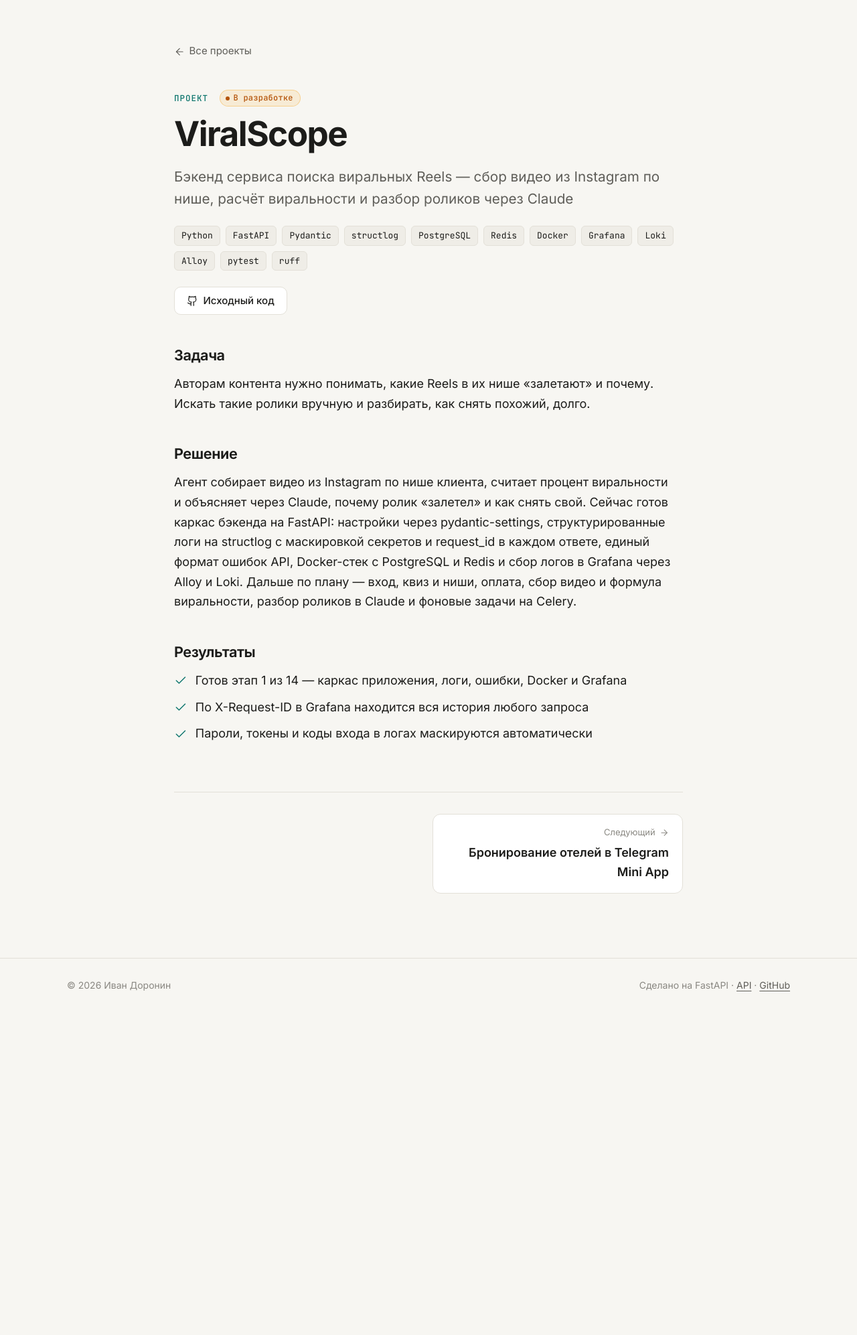
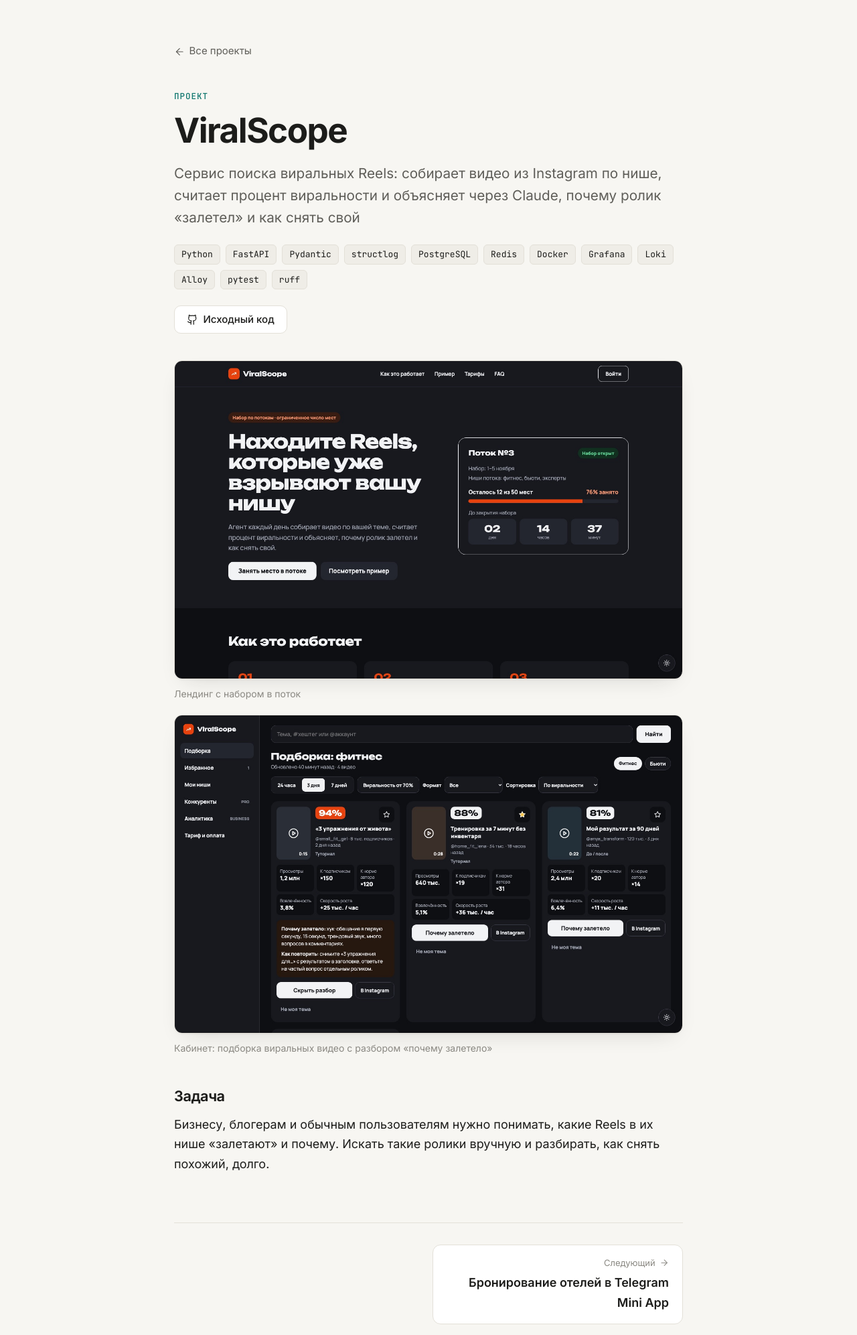
Before and after one commit to 2Neo2/portfolio-site, a FastAPI app: page /projects/viralscope in a window 1280 px wide. Shown: the part 65-2058 px from the top of the page at 67% size. Before the commit the page ends 1545 px from the top, so only its background shows below. Run offline with FastAPI, Linux system fonts and the light colour scheme.

Commit message:
content: ViralScope screenshots, description and problem only
- project screenshots: gallery on project page, cover on featured card
- solution is optional; ViralScope shows only description and problem
- removed in-progress status from ViralScope

Co-Authored-By: Claude Opus 5.5 <noreply@anthropic.com>

```diff
--- a/app/schemas.py
+++ b/app/schemas.py
@@ -56,15 +56,21 @@ class ProjectLinks(Schema):
     demo: HttpUrl | None = None
 
 
+class Screenshot(Schema):
+    src: str = Field(min_length=1)  # /static/img/projects/<slug>/<file>.jpg
+    alt: str = Field(min_length=1)  # подпись: что на экране
+
+
 class Project(Schema):
     slug: str = Field(pattern=r"^[a-z0-9]+(-[a-z0-9]+)*$")
     name: str = Field(min_length=1)
     summary: str
     problem: str
-    solution: str
+    solution: str | None = None
     results: list[str] = []
     stack: list[str] = []
     links: ProjectLinks = ProjectLinks()
+    screenshots: list[Screenshot] = []
     featured: bool = False
     in_progress: bool = False
 
--- a/app/static/css/style.css
+++ b/app/static/css/style.css
@@ -903,6 +903,55 @@ a:hover {
   grid-column: 1 / -1;
 }
 
+/* Обложка карточки: скриншот до краёв карточки (у карточки padding 28px + рамка 1px) */
+.project-cover {
+  display: block;
+  width: calc(100% + 56px);
+  max-width: none;
+  height: auto;
+  aspect-ratio: 16 / 9;
+  margin: -28px -28px 4px;
+  border-bottom: 1px solid var(--border);
+  border-radius: calc(var(--radius) - 1px) calc(var(--radius) - 1px) 0 0;
+  object-fit: cover;
+  object-position: top;
+}
+
+.screenshots {
+  display: grid;
+  gap: 20px;
+  margin-top: 40px;
+}
+
+.screenshot {
+  margin: 0;
+}
+
+.screenshot a {
+  display: block;
+  overflow: hidden;
+  border: 1px solid var(--border);
+  border-radius: 12px;
+  box-shadow: var(--shadow);
+}
+
+.screenshot img {
+  display: block;
+  width: 100%;
+  height: auto;
+  transition: transform 0.4s;
+}
+
+.screenshot a:hover img {
+  transform: scale(1.015);
+}
+
+.screenshot figcaption {
+  margin-top: 10px;
+  color: var(--text-faint);
+  font-size: 14px;
+}
+
 .badge-progress {
   display: inline-flex;
   align-items: center;
--- a/app/templates/partials/projects.html
+++ b/app/templates/partials/projects.html
@@ -10,7 +10,10 @@
     <div class="projects-grid">
       {% for project in featured %}
         {%- set metrics, _ = project.results | split_results -%}
-        <article class="project-card">
+        <article class="project-card{% if project.screenshots %} project-card-with-cover{% endif %}">
+          {% if project.screenshots %}
+            <img class="project-cover" src="{{ project.screenshots[0].src }}" alt="" width="1440" height="900" loading="lazy">
+          {% endif %}
           {% if project.in_progress %}<p class="badge-progress">{{ t.in_progress }}</p>{% endif %}
           <h3><a class="stretched-link" href="{{ home_url }}projects/{{ project.slug }}">{{ project.name }}</a></h3>
           <p class="project-summary">{{ project.summary }}</p>
--- a/app/templates/project.html
+++ b/app/templates/project.html
@@ -30,6 +30,19 @@
     {% endif %}
   </header>
 
+  {% if project.screenshots %}
+    <div class="screenshots">
+      {% for shot in project.screenshots %}
+        <figure class="screenshot">
+          <a href="{{ shot.src }}" target="_blank" rel="noopener">
+            <img src="{{ shot.src }}" alt="{{ shot.alt }}" width="1440" height="900" loading="{{ 'eager' if loop.first else 'lazy' }}">
+          </a>
+          <figcaption>{{ shot.alt }}</figcaption>
+        </figure>
+      {% endfor %}
+    </div>
+  {% endif %}
+
   {% if metrics %}
     <dl class="metrics">
       {% for value, label in metrics %}
@@ -46,10 +59,12 @@
     <p>{{ project.problem }}</p>
   </section>
 
-  <section class="project-section prose">
-    <h2>{{ t.solution }}</h2>
-    <p>{{ project.solution }}</p>
-  </section>
+  {% if project.solution %}
+    <section class="project-section prose">
+      <h2>{{ t.solution }}</h2>
+      <p>{{ project.solution }}</p>
+    </section>
+  {% endif %}
 
   {% if notes %}
     <section class="project-section">
--- a/content/en.yaml
+++ b/content/en.yaml
@@ -51,27 +51,20 @@ skills:
 projects:
   - slug: viralscope
     name: ViralScope
-    summary: Backend for a viral Reels discovery service — collecting Instagram videos by niche, scoring virality and explaining videos with Claude
+    summary: "A viral Reels discovery service: collects Instagram videos by niche, scores their virality and uses Claude to explain why a video went viral and how to shoot your own"
     problem: |
-      Content creators need to know which Reels go viral in their niche and why.
-      Finding such videos by hand and figuring out how to shoot a similar one takes a lot of time.
-    solution: |
-      An agent collects Instagram videos for the client's niche, calculates a virality
-      score and uses Claude to explain why a video went viral and how to shoot your own.
-      The FastAPI backend skeleton is ready: settings via pydantic-settings, structured
-      structlog logging with secret masking and a request_id in every response, a unified
-      API error format, a Docker stack with PostgreSQL and Redis, and log collection into
-      Grafana via Alloy and Loki. Next on the roadmap: sign-in, quiz and niches, payments,
-      video collection and the virality formula, Claude video analysis and Celery background jobs.
-    results:
-      - Stage 1 of 14 done — app skeleton, logging, errors, Docker and Grafana
-      - The full history of any request can be found in Grafana by its X-Request-ID
-      - Passwords, tokens and sign-in codes are masked in logs automatically
+      Businesses, bloggers and regular users need to know which Reels go viral
+      in their niche and why. Finding such videos by hand and figuring out how
+      to shoot a similar one takes a lot of time.
     stack: [Python, FastAPI, Pydantic, structlog, PostgreSQL, Redis, Docker, Grafana, Loki, Alloy, pytest, ruff]
     links:
       repo: https://github.com/2Neo2/viralscope-backend
+    screenshots:
+      - src: /static/img/projects/viralscope/landing.jpg
+        alt: "Landing page with cohort sign-up"
+      - src: /static/img/projects/viralscope/feed.jpg
+        alt: "Dashboard: viral video feed with a «why it went viral» breakdown"
     featured: true
-    in_progress: true
 
   - slug: hotel-booking-mini-app
     name: Hotel booking Telegram Mini App
--- a/content/ru.yaml
+++ b/content/ru.yaml
@@ -51,27 +51,20 @@ skills:
 projects:
   - slug: viralscope
     name: ViralScope
-    summary: Бэкенд сервиса поиска виральных Reels — сбор видео из Instagram по нише, расчёт виральности и разбор роликов через Claude
+    summary: "Сервис поиска виральных Reels: собирает видео из Instagram по нише, считает процент виральности и объясняет через Claude, почему ролик «залетел» и как снять свой"
     problem: |
-      Авторам контента нужно понимать, какие Reels в их нише «залетают» и почему.
-      Искать такие ролики вручную и разбирать, как снять похожий, долго.
-    solution: |
-      Агент собирает видео из Instagram по нише клиента, считает процент виральности
-      и объясняет через Claude, почему ролик «залетел» и как снять свой. Сейчас готов
-      каркас бэкенда на FastAPI: настройки через pydantic-settings, структурированные
-      логи на structlog с маскировкой секретов и request_id в каждом ответе, единый
-      формат ошибок API, Docker-стек с PostgreSQL и Redis и сбор логов в Grafana через
-      Alloy и Loki. Дальше по плану — вход, квиз и ниши, оплата, сбор видео и формула
-      виральности, разбор роликов в Claude и фоновые задачи на Celery.
-    results:
-      - Готов этап 1 из 14 — каркас приложения, логи, ошибки, Docker и Grafana
-      - По X-Request-ID в Grafana находится вся история любого запроса
-      - Пароли, токены и коды входа в логах маскируются автоматически
+      Бизнесу, блогерам и обычным пользователям нужно понимать, какие Reels
+      в их нише «залетают» и почему. Искать такие ролики вручную и разбирать,
+      как снять похожий, долго.
     stack: [Python, FastAPI, Pydantic, structlog, PostgreSQL, Redis, Docker, Grafana, Loki, Alloy, pytest, ruff]
     links:
       repo: https://github.com/2Neo2/viralscope-backend
+    screenshots:
+      - src: /static/img/projects/viralscope/landing.jpg
+        alt: "Лендинг с набором в поток"
+      - src: /static/img/projects/viralscope/feed.jpg
+        alt: "Кабинет: подборка виральных видео с разбором «почему залетело»"
     featured: true
-    in_progress: true
 
   - slug: hotel-booking-mini-app
     name: Бронирование отелей в Telegram Mini App
```
Also changed, not shown: tests/fixtures/en.yaml (+6 -1 lines), tests/fixtures/ru.yaml (+6 -1 lines), tests/test_pages.py (+28 -0 lines), app/static/img/projects/viralscope/feed.jpg (added), app/static/img/projects/viralscope/landing.jpg (added).
